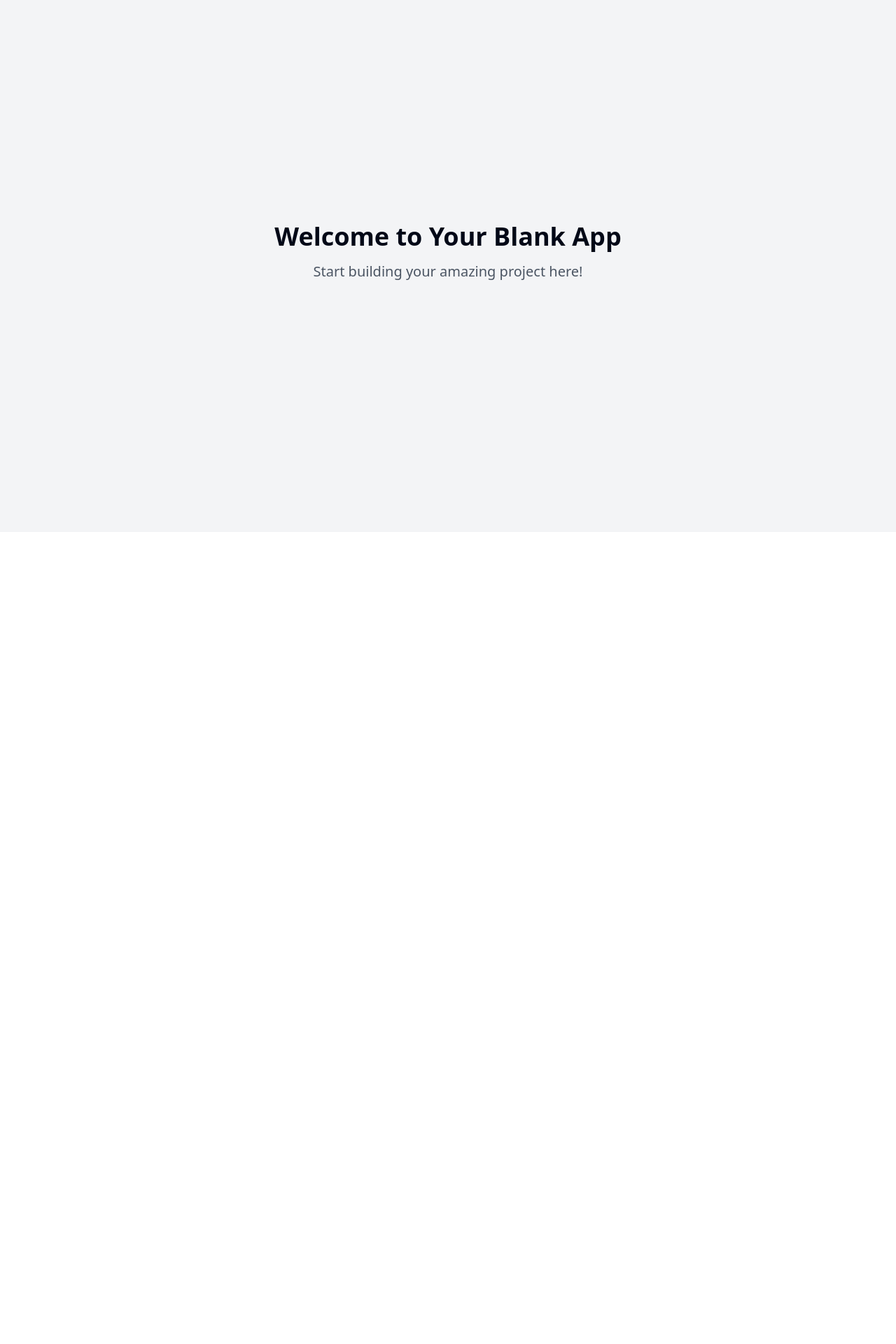
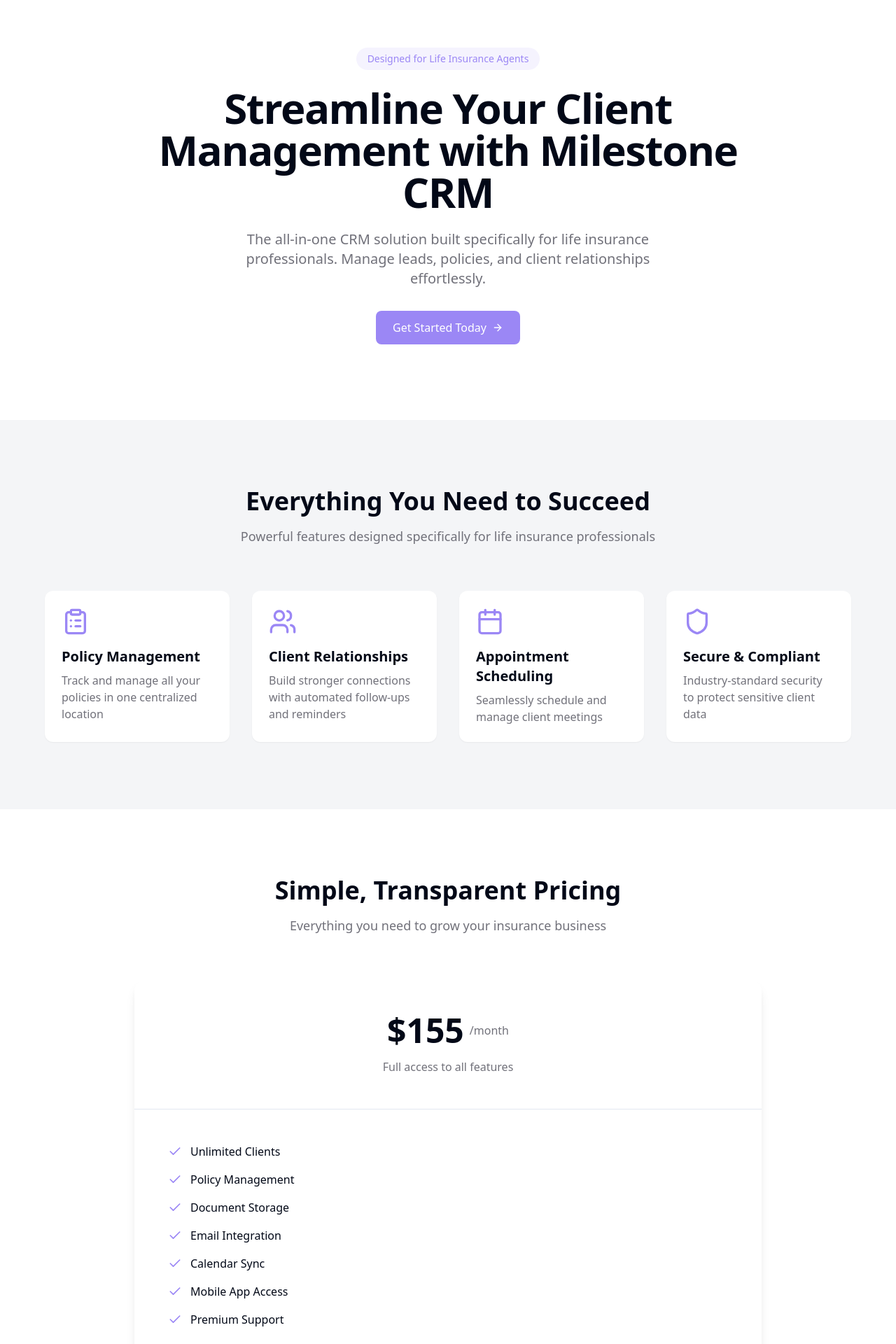
Before and after one commit to javonrice/milestone-crm-landing, a React (Vite) app: page / in a window 1280 px wide. Shown: the part 40-1960 px from the top of the page at 70% size. Before the commit the page ends 800 px from the top, so only its background shows below. Built offline with nearby package versions, Linux system fonts and the light colour scheme.

Commit message:
Create landing page for Milestone CRM
Added a basic landing page for Milestone CRM, highlighting its features for life insurance agents. Included details about the single membership price of $155 per month and a call-to-action button.
[skip gpt_engineer]

```diff
--- a/package.json
+++ b/package.json
@@ -45,6 +45,7 @@
     "cmdk": "^1.0.0",
     "date-fns": "^3.6.0",
     "embla-carousel-react": "^8.3.0",
+    "framer-motion": "^11.15.0",
     "input-otp": "^1.2.4",
     "lucide-react": "^0.462.0",
     "next-themes": "^0.3.0",
--- /dev/null
+++ b/src/components/Features.tsx
@@ -0,0 +1,71 @@
+import { motion } from "framer-motion";
+import { ClipboardList, Users, Calendar, Shield } from "lucide-react";
+
+const features = [
+  {
+    icon: ClipboardList,
+    title: "Policy Management",
+    description: "Track and manage all your policies in one centralized location"
+  },
+  {
+    icon: Users,
+    title: "Client Relationships",
+    description: "Build stronger connections with automated follow-ups and reminders"
+  },
+  {
+    icon: Calendar,
+    title: "Appointment Scheduling",
+    description: "Seamlessly schedule and manage client meetings"
+  },
+  {
+    icon: Shield,
+    title: "Secure & Compliant",
+    description: "Industry-standard security to protect sensitive client data"
+  }
+];
+
+export const Features = () => {
+  return (
+    <section className="py-24 px-4 bg-secondary">
+      <div className="max-w-6xl mx-auto">
+        <div className="text-center mb-16">
+          <motion.h2
+            initial={{ opacity: 0, y: 20 }}
+            whileInView={{ opacity: 1, y: 0 }}
+            viewport={{ once: true }}
+            transition={{ duration: 0.5 }}
+            className="text-3xl md:text-4xl font-bold mb-4"
+          >
+            Everything You Need to Succeed
+          </motion.h2>
+          <motion.p
+            initial={{ opacity: 0, y: 20 }}
+            whileInView={{ opacity: 1, y: 0 }}
+            viewport={{ once: true }}
+            transition={{ duration: 0.5, delay: 0.1 }}
+            className="text-muted-foreground text-lg"
+          >
+            Powerful features designed specifically for life insurance professionals
+          </motion.p>
+        </div>
+
+        <div className="grid md:grid-cols-2 lg:grid-cols-4 gap-8">
+          {features.map((feature, index) => (
+            <motion.div
+              key={feature.title}
+              initial={{ opacity: 0, y: 20 }}
+              whileInView={{ opacity: 1, y: 0 }}
+              viewport={{ once: true }}
+              transition={{ duration: 0.5, delay: index * 0.1 }}
+              className="bg-white p-6 rounded-xl shadow-sm hover:shadow-md transition-shadow duration-200"
+            >
+              <feature.icon className="w-10 h-10 text-primary mb-4" />
+              <h3 className="text-xl font-semibold mb-2">{feature.title}</h3>
+              <p className="text-muted-foreground">{feature.description}</p>
+            </motion.div>
+          ))}
+        </div>
+      </div>
+    </section>
+  );
+};
--- /dev/null
+++ b/src/components/Hero.tsx
@@ -0,0 +1,53 @@
+import { motion } from "framer-motion";
+import { ArrowRight } from "lucide-react";
+
+export const Hero = () => {
+  return (
+    <section className="min-h-[80vh] flex items-center justify-center px-4">
+      <div className="max-w-4xl mx-auto text-center">
+        <motion.span
+          initial={{ opacity: 0, y: 20 }}
+          animate={{ opacity: 1, y: 0 }}
+          transition={{ duration: 0.5 }}
+          className="inline-block px-4 py-1.5 mb-6 text-sm font-medium bg-primary/10 text-primary rounded-full"
+        >
+          Designed for Life Insurance Agents
+        </motion.span>
+
+        <motion.h1
+          initial={{ opacity: 0, y: 20 }}
+          animate={{ opacity: 1, y: 0 }}
+          transition={{ duration: 0.5, delay: 0.1 }}
+          className="text-4xl md:text-6xl font-bold tracking-tight mb-6"
+        >
+          Streamline Your Client Management with Milestone CRM
+        </motion.h1>
+
+        <motion.p
+          initial={{ opacity: 0, y: 20 }}
+          animate={{ opacity: 1, y: 0 }}
+          transition={{ duration: 0.5, delay: 0.2 }}
+          className="text-lg md:text-xl text-muted-foreground mb-8 max-w-2xl mx-auto"
+        >
+          The all-in-one CRM solution built specifically for life insurance professionals.
+          Manage leads, policies, and client relationships effortlessly.
+        </motion.p>
+
+        <motion.div
+          initial={{ opacity: 0, y: 20 }}
+          animate={{ opacity: 1, y: 0 }}
+          transition={{ duration: 0.5, delay: 0.3 }}
+        >
+          <button
+            className="inline-flex items-center gap-2 bg-primary text-white px-6 py-3 rounded-lg font-medium
+                     hover:bg-primary/90 transition-colors duration-200"
+            onClick={() => window.location.href = "#pricing"}
+          >
+            Get Started Today
+            <ArrowRight className="w-4 h-4" />
+          </button>
+        </motion.div>
+      </div>
+    </section>
+  );
+};
--- /dev/null
+++ b/src/components/Pricing.tsx
@@ -0,0 +1,70 @@
+import { motion } from "framer-motion";
+import { Check } from "lucide-react";
+
+const features = [
+  "Unlimited Clients",
+  "Policy Management",
+  "Document Storage",
+  "Email Integration",
+  "Calendar Sync",
+  "Mobile App Access",
+  "Premium Support"
+];
+
+export const Pricing = () => {
+  return (
+    <section id="pricing" className="py-24 px-4">
+      <div className="max-w-4xl mx-auto">
+        <motion.div
+          initial={{ opacity: 0, y: 20 }}
+          whileInView={{ opacity: 1, y: 0 }}
+          viewport={{ once: true }}
+          transition={{ duration: 0.5 }}
+          className="text-center mb-16"
+        >
+          <h2 className="text-3xl md:text-4xl font-bold mb-4">Simple, Transparent Pricing</h2>
+          <p className="text-muted-foreground text-lg">Everything you need to grow your insurance business</p>
+        </motion.div>
+
+        <motion.div
+          initial={{ opacity: 0, y: 20 }}
+          whileInView={{ opacity: 1, y: 0 }}
+          viewport={{ once: true }}
+          transition={{ duration: 0.5, delay: 0.1 }}
+          className="bg-white rounded-2xl shadow-lg overflow-hidden"
+        >
+          <div className="p-8 md:p-12 border-b">
+            <div className="flex items-center justify-center mb-4">
+              <span className="text-5xl font-bold">$155</span>
+              <span className="text-muted-foreground ml-2">/month</span>
+            </div>
+            <p className="text-center text-muted-foreground">Full access to all features</p>
+          </div>
+
+          <div className="p-8 md:p-12">
+            <ul className="space-y-4">
+              {features.map((feature, index) => (
+                <motion.li
+                  key={feature}
+                  initial={{ opacity: 0, x: -20 }}
+                  whileInView={{ opacity: 1, x: 0 }}
+                  viewport={{ once: true }}
+                  transition={{ duration: 0.3, delay: index * 0.1 }}
+                  className="flex items-center gap-3"
+                >
+                  <Check className="w-5 h-5 text-primary" />
+                  <span>{feature}</span>
+                </motion.li>
+              ))}
+            </ul>
+
+            <button className="w-full mt-8 bg-primary text-white px-6 py-3 rounded-lg font-medium
+                           hover:bg-primary/90 transition-colors duration-200">
+              Start Your Free Trial
+            </button>
+          </div>
+        </motion.div>
+      </div>
+    </section>
+  );
+};
--- a/src/pages/Index.tsx
+++ b/src/pages/Index.tsx
@@ -1,13 +1,19 @@
-// Update this page (the content is just a fallback if you fail to update the page)
+import { motion } from "framer-motion";
+import { Hero } from "../components/Hero";
+import { Features } from "../components/Features";
+import { Pricing } from "../components/Pricing";
 
 const Index = () => {
   return (
-    <div className="min-h-screen flex items-center justify-center bg-gray-100">
-      <div className="text-center">
-        <h1 className="text-4xl font-bold mb-4">Welcome to Your Blank App</h1>
-        <p className="text-xl text-gray-600">Start building your amazing project here!</p>
-      </div>
-    </div>
+    <motion.div
+      initial={{ opacity: 0 }}
+      animate={{ opacity: 1 }}
+      transition={{ duration: 0.5 }}
+    >
+      <Hero />
+      <Features />
+      <Pricing />
+    </motion.div>
   );
 };
 
--- a/tailwind.config.ts
+++ b/tailwind.config.ts
@@ -12,85 +12,60 @@ export default {
   theme: {
     container: {
       center: true,
-			padding: '2rem',
+      padding: "2rem",
       screens: {
-				'2xl': '1400px'
-			}
+        "2xl": "1400px",
+      },
     },
     extend: {
       colors: {
-				border: 'hsl(var(--border))',
-				input: 'hsl(var(--input))',
-				ring: 'hsl(var(--ring))',
-				background: 'hsl(var(--background))',
-				foreground: 'hsl(var(--foreground))',
+        border: "hsl(var(--border))",
+        input: "hsl(var(--input))",
+        ring: "hsl(var(--ring))",
+        background: "hsl(var(--background))",
+        foreground: "hsl(var(--foreground))",
         primary: {
-					DEFAULT: 'hsl(var(--primary))',
-					foreground: 'hsl(var(--primary-foreground))'
+          DEFAULT: "#9b87f5",
+          foreground: "#ffffff",
         },
         secondary: {
-					DEFAULT: 'hsl(var(--secondary))',
-					foreground: 'hsl(var(--secondary-foreground))'
-				},
-				destructive: {
-					DEFAULT: 'hsl(var(--destructive))',
-					foreground: 'hsl(var(--destructive-foreground))'
+          DEFAULT: "#f4f5f7",
+          foreground: "#1a1a1a",
         },
         muted: {
-					DEFAULT: 'hsl(var(--muted))',
-					foreground: 'hsl(var(--muted-foreground))'
+          DEFAULT: "#f4f4f5",
+          foreground: "#71717a",
         },
         accent: {
-					DEFAULT: 'hsl(var(--accent))',
-					foreground: 'hsl(var(--accent-foreground))'
+          DEFAULT: "#f8f9fa",
+          foreground: "#1a1a1a",
         },
-				popover: {
-					DEFAULT: 'hsl(var(--popover))',
-					foreground: 'hsl(var(--popover-foreground))'
-				},
-				card: {
-					DEFAULT: 'hsl(var(--card))',
-					foreground: 'hsl(var(--card-foreground))'
-				},
-				sidebar: {
-					DEFAULT: 'hsl(var(--sidebar-background))',
-					foreground: 'hsl(var(--sidebar-foreground))',
-					primary: 'hsl(var(--sidebar-primary))',
-					'primary-foreground': 'hsl(var(--sidebar-primary-foreground))',
-					accent: 'hsl(var(--sidebar-accent))',
-					'accent-foreground': 'hsl(var(--sidebar-accent-foreground))',
-					border: 'hsl(var(--sidebar-border))',
-					ring: 'hsl(var(--sidebar-ring))'
-				}
-			},
-			borderRadius: {
-				lg: 'var(--radius)',
-				md: 'calc(var(--radius) - 2px)',
-				sm: 'calc(var(--radius) - 4px)'
       },
       keyframes: {
-				'accordion-down': {
-					from: {
-						height: '0'
+        "fade-up": {
+          "0%": {
+            opacity: "0",
+            transform: "translateY(10px)",
           },
-					to: {
-						height: 'var(--radix-accordion-content-height)'
-					}
+          "100%": {
+            opacity: "1",
+            transform: "translateY(0)",
           },
-				'accordion-up': {
-					from: {
-						height: 'var(--radix-accordion-content-height)'
         },
-					to: {
-						height: '0'
-					}
-				}
+        "fade-in": {
+          "0%": {
+            opacity: "0",
+          },
+          "100%": {
+            opacity: "1",
+          },
+        },
       },
       animation: {
-				'accordion-down': 'accordion-down 0.2s ease-out',
-				'accordion-up': 'accordion-up 0.2s ease-out'
-			}
-		}
+        "fade-up": "fade-up 0.5s ease-out",
+        "fade-in": "fade-in 0.3s ease-out",
+      },
+    },
   },
   plugins: [require("tailwindcss-animate")],
 } satisfies Config;
```
Also changed, not shown: 1 other file (tests, documents, lock files or other folders). Lines whose indentation alone changed are shown as unchanged.
